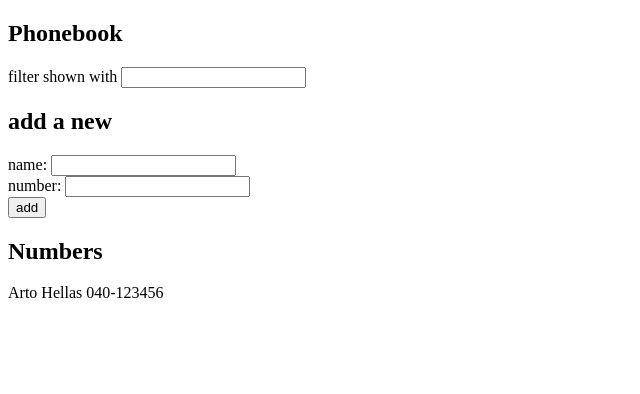
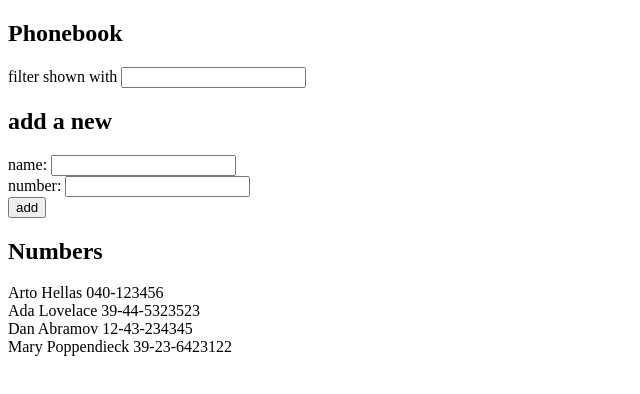
Before and after one commit to Perttu84/Full-Stack-Open-2019, a React (Create React App) app in the folder osa2/puhelinluettelo/: page / in a window 1280 px wide. Shown: the top 394 px of the page, without its empty margins (0-640 px from the left). Built offline with nearby package versions, Linux system fonts and the light colour scheme.

Commit message:
Finish exercise 2.9*: puhelinluettelo step4

```diff
--- a/osa2/puhelinluettelo/src/App.js
+++ b/osa2/puhelinluettelo/src/App.js
@@ -1,11 +1,17 @@
 import React, { useState } from 'react'
 
 const App = () => {
-  const [ persons, setPersons] = useState([
-    { name: 'Arto Hellas', number: '040-123456' }
+  const [ persons, setPersons] =  useState([
+    { name: 'Arto Hellas', number: '040-123456' },
+    { name: 'Ada Lovelace', number: '39-44-5323523' },
+    { name: 'Dan Abramov', number: '12-43-234345' },
+    { name: 'Mary Poppendieck', number: '39-23-6423122' }
   ])
   const [ newName, setNewName ] = useState('')
   const [ newNumber, setNewNumber ] = useState('')
+  const [ filter, setFilter ] = useState('')
+
+  const personsToShow = persons.filter(person => person.name.toLowerCase().includes(filter.toLowerCase()))
 
   const Persons = ({persons}) => {
     const rows = () => persons.map((person) => <div key={person.name}>{person.name} {person.number}</div>)
@@ -31,6 +37,7 @@
 
 
     setNewName('')
+    setNewNumber('')
   }
 
   const handleNameChange = (event) => {
@@ -39,11 +46,13 @@
   const handleNumberChange = (event) => {
     setNewNumber(event.target.value)
   }
-
+  const handleFilterChange = (event) => {
+    setFilter(event.target.value)
+  }
   return (
     <div>
       <h2>Phonebook</h2>
-      <div>filter shown with <input></input></div>
+      <div>filter shown with <input value={filter} onChange={handleFilterChange}></input></div>
       <h2>add a new</h2>
       <form onSubmit={addPerson}>
         <div>
@@ -57,7 +66,7 @@
         </div>
       </form>
       <h2>Numbers</h2>
-      <Persons persons={persons} />
+      <Persons persons={personsToShow} />
     </div>
   )
 
```
